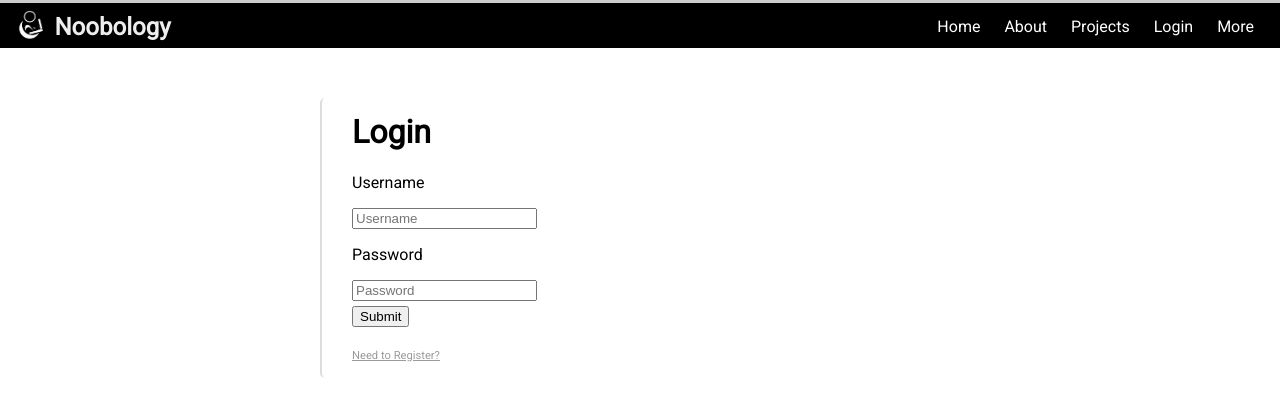
After one commit to Jason-M-Woo/mywebsite, a Flask app: page /login in a window 1280 px wide. The commit adds this page. Shown: the top 417 px of the page. Run offline with Flask 2, Linux system fonts and the light colour scheme; some libraries are stand-ins or nearby versions.

Commit message:
made not-functioning login page with functional register page

```diff
--- a/application.py
+++ b/application.py
@@ -1,4 +1,4 @@
-from flask import Flask, render_template, request
+from flask import Flask, render_template, request, redirect
 from applicationdb import checkUsernameUnique, updateAccountDB
 
 def returnInvalidInfo(message):
@@ -9,7 +9,7 @@ def checkStringValid(stringToCheck):
 
 app = Flask(__name__)
 
-@app.route("/")
+@app.route("/", methods=["POST", "GET"])
 def index():
     return render_template("index.html")
 
@@ -17,19 +17,23 @@ def index():
 def contact():
     return render_template("contactme.html")
 
-@app.route("/register")
-def register():
-    return render_template("register.html")
+@app.route("/success")
+def successful():
+    return render_template("registered.html", username=request.form.get("username"))
 
-@app.route("/success", methods=["POST"])
-def registered():
+@app.route("/login")
+def login():
+    return render_template("login.html")
+
+@app.route("/registerattempt", methods=["POST"])
+def tryRegister():
     nameToCheck = request.form.get("username")
     passToCheck = request.form.get("password")
     passToCheck2 = request.form.get("confirm_password")
     if checkStringValid(nameToCheck) and checkStringValid(passToCheck) and (passToCheck == passToCheck2):
         if checkUsernameUnique(nameToCheck):
             updateAccountDB(nameToCheck, passToCheck)
-            return render_template("registered.html", username=nameToCheck)
+            return redirect("/success")
         else:
             return returnInvalidInfo("Username already taken")
     else:
@@ -37,3 +41,7 @@ def registered():
             return returnInvalidInfo("Passwords did not match")
         else:
             return returnInvalidInfo("Please enter an alphanumeric username/password")
+
+@app.route("/register")
+def register():
+    return render_template("register.html")
--- a/templates/layout.html
+++ b/templates/layout.html
@@ -35,7 +35,7 @@
           <a href="{{url_for('index')}}"><button style="font-family: Roboto;">Home</button></a>
           <button style="font-family: Roboto;">About</button>
           <button style="font-family: Roboto;">Projects</button>
-          <a href="{{url_for('register')}}"><button style="font-family: Roboto;">Register</button></a>
+          <a href="{{url_for('login')}}"><button style="font-family: Roboto;">Login</button></a>
           <div class="dropdown">
             <button class="dropbtn" style="font-family: Roboto;">More</button>
             <div class="dropdown-content">
--- /dev/null
+++ b/templates/login.html
@@ -0,0 +1,20 @@
+{% extends "layout.html" %}
+
+{% block body %}
+  <div id="formcontainer">
+    <div id="inputcontainer">
+      <h1 style="font-family: Roboto; margin-top: 0px;">Login</h1>
+      <form action="{{ url_for('index') }}" method="post">
+        <p style="color: red; font-family: Roboto;">{{loginalert}}<p>
+        <p>Username</p>
+        <input type="text" placeholder="Username" name="name">
+        <p>Password</p>
+        <input type="password" placeholder="Password" name="pass" style="margin-bottom: 5px;"><br>
+        <button>Submit</button><br><br>
+        <a href="{{url_for('register')}}" style="color: #9b9b9b; font-family: Roboto; font-weight: 400; font-size: .7em;">
+          Need to Register?
+        </a>
+      </form>
+    </div>
+  </div>
+{% endblock %}
--- a/templates/register.html
+++ b/templates/register.html
@@ -4,8 +4,8 @@
   <div id="formcontainer">
     <div id="inputcontainer">
       <h1 style="font-family: Roboto; margin-top: 0px;">Register</h1>
-      <form action="{{ url_for('registered') }}" method="post">
-        <p style="color: red; font-family: Roboto;">{{usernamealert}}<p>
+      <form action="{{ url_for('tryRegister') }}" method="post">
+        <p style="color: red; font-family: Roboto; font-weight: 400; font-size: .9em"><em>{{usernamealert}}</em><p>
         <p>Username</p>
         <input type="text" placeholder="Username" name="username">
         <p>Password</p>
```
Also changed, not shown: 2 other files.
